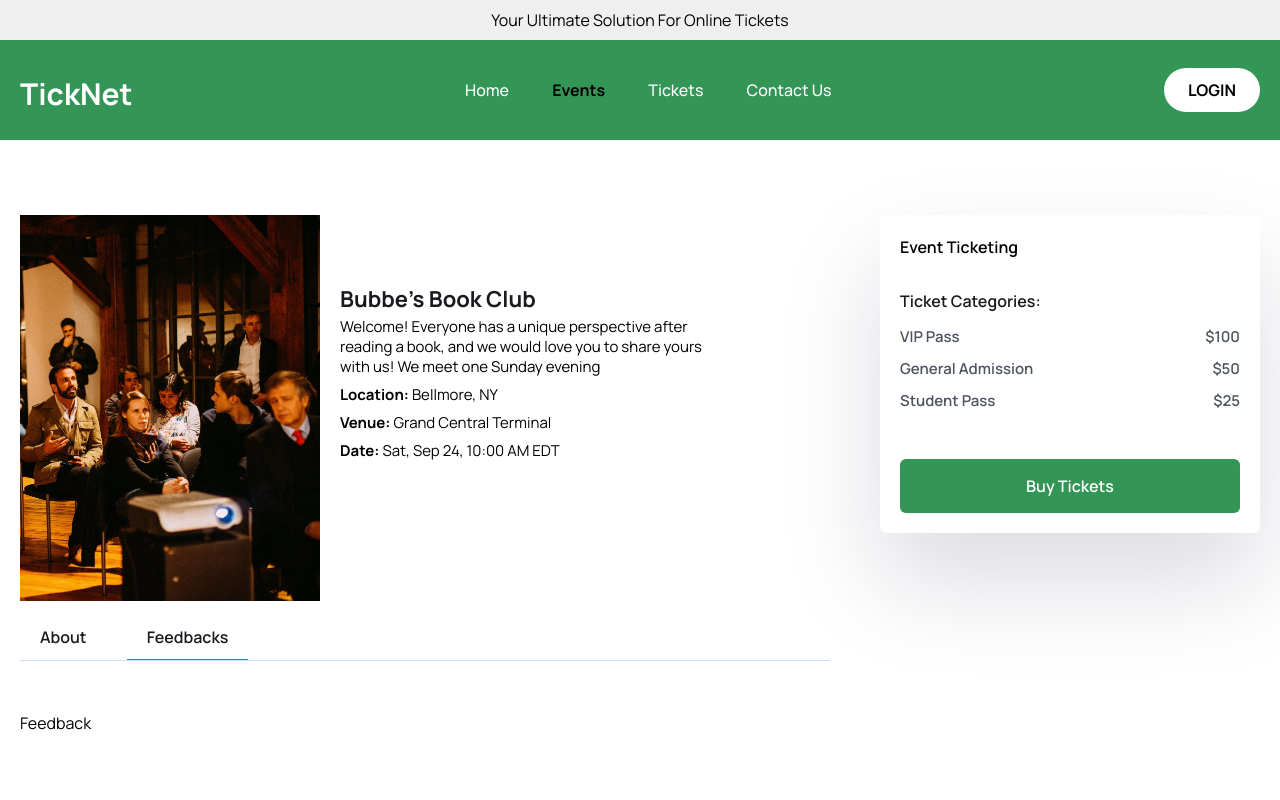
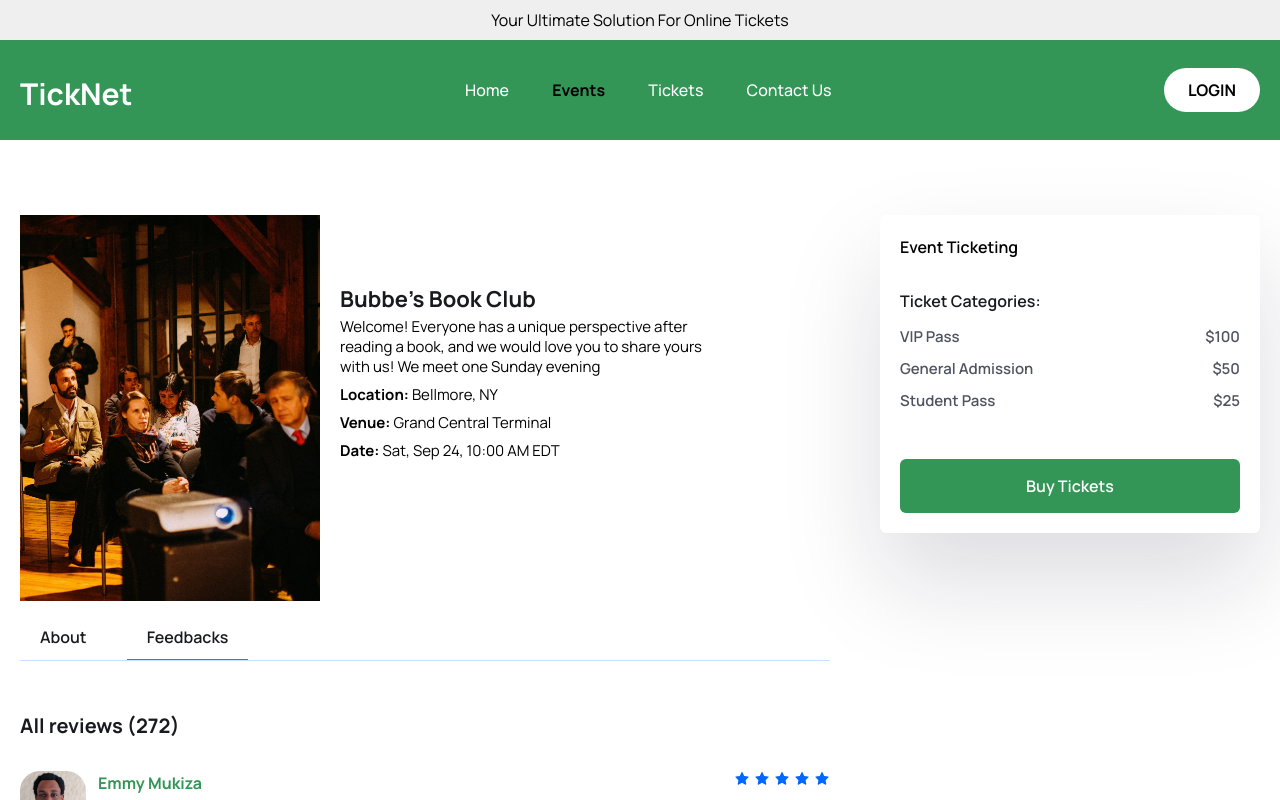
Before and after one commit to faid-terence/Eve-Ease, a React (Vite) app: page /events/1 in a window 1280 px wide. Both pictures are taken after a click on the button "Feedbacks". Shown: the top 800 px of the page. Built offline with nearby package versions, Linux system fonts and the light colour scheme.

Commit message:
Event Feedback

```diff
--- /dev/null
+++ b/src/components/Feedback/Form.jsx
@@ -0,0 +1,7 @@
+import React from 'react'
+
+export const Form = () => {
+  return (
+    <div>Form</div>
+  )
+}
--- a/src/pages/Feedback.jsx
+++ b/src/pages/Feedback.jsx
@@ -1,7 +1,49 @@
-import React from 'react'
+import React, { useState } from "react";
+import { AiFillStar } from "react-icons/ai";
+import userImage from "../assets/terence 1.png";
+import { Form } from "../components/Feedback/Form";
+import { formateDate } from "../utilities";
 
 export const Feedback = () => {
+  const [showFeedbackForm, setShowFeedbackForm] = useState(false);
   return (
-    <div>Feedback</div>
-  )
-}
+    <div>
+      <div className="mb-[50px]">
+        <h4 className="text-[20px] leading-[30px] font-bold text-headingColor mb-[30px]">
+          All reviews (272)
+        </h4>
+        <div className="flex justify-between gap-10 mb-[30px]">
+          <div className="flex gap-3">
+            <figure>
+              <img src={userImage} alt="" />
+            </figure>
+            <div>
+              <h5 className="text-[16px] leading-6 text-primaryColor font-bold">
+                Emmy Mukiza
+              </h5>
+              <p className="text-[14px] leading-6 text-textColor">
+                {formateDate("02-14-2023")}
+              </p>
+              <p className="text__para mt-3 font-medium text-[15px]">
+                Good Services, Highly recommended{" "}
+              </p>
+            </div>
+          </div>
+          <div className="flex gap-1">
+            {[...Array(5).keys()].map((_, index) => (
+              <AiFillStar key={index} color="#0067FF" />
+            ))}
+          </div>
+        </div>
+      </div>
+      {!showFeedbackForm && (
+        <div className="text-center">
+          <button className="btn" onClick={() => setShowFeedbackForm(true)}>
+            Give Feedback
+          </button>
+        </div>
+      )}
+      {showFeedbackForm && <Form />}
+    </div>
+  );
+};
--- /dev/null
+++ b/src/utilities/index.js
@@ -0,0 +1,6 @@
+export const formateDate = (date, config) => {
+  const defaultOptions = { day: "numeric", month: "short", year: "numeric" };
+  const options = config ? config : defaultOptions;
+
+  return new Date(date).toLocaleDateString("en-Us", options);
+};
```
